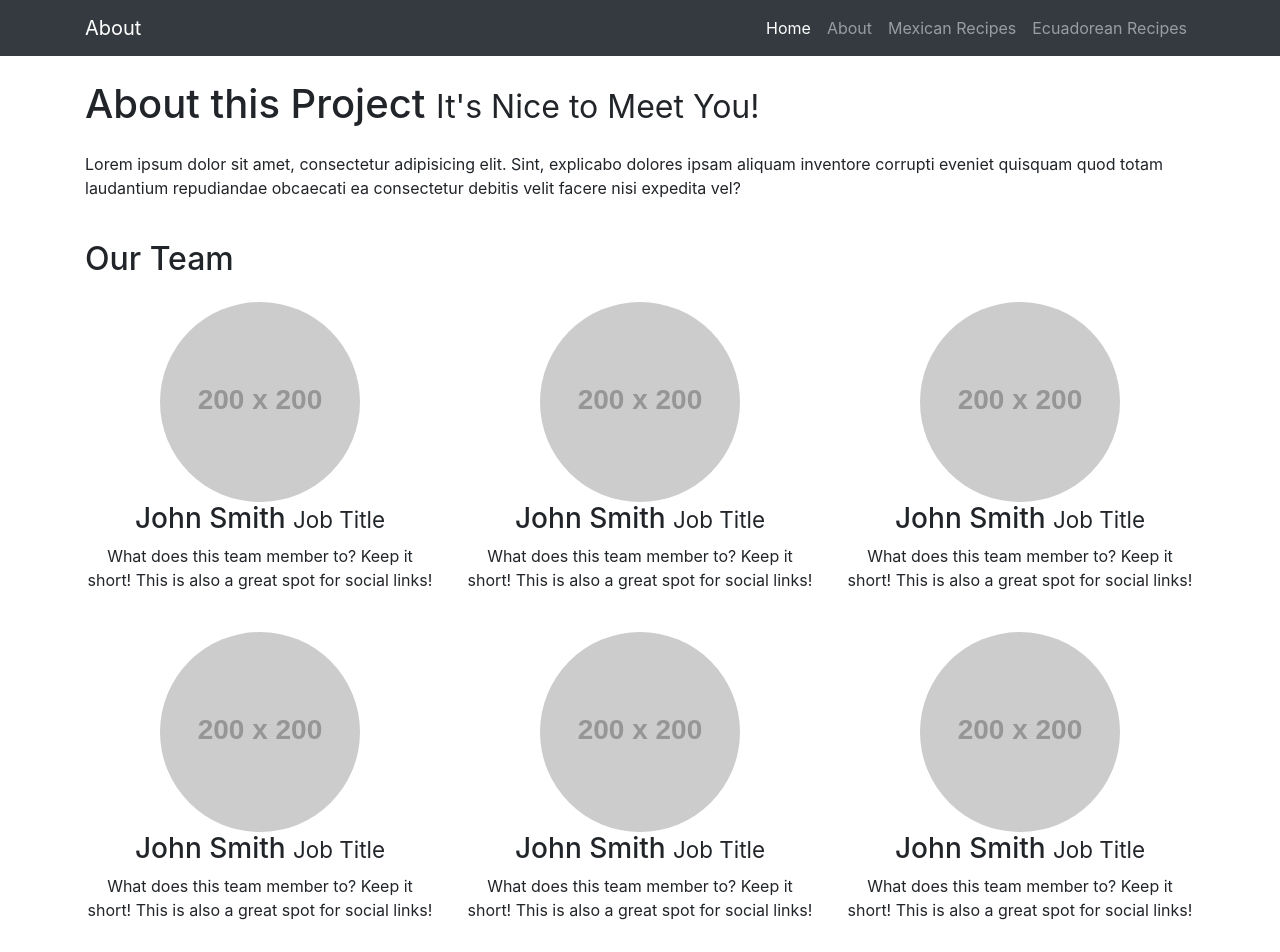
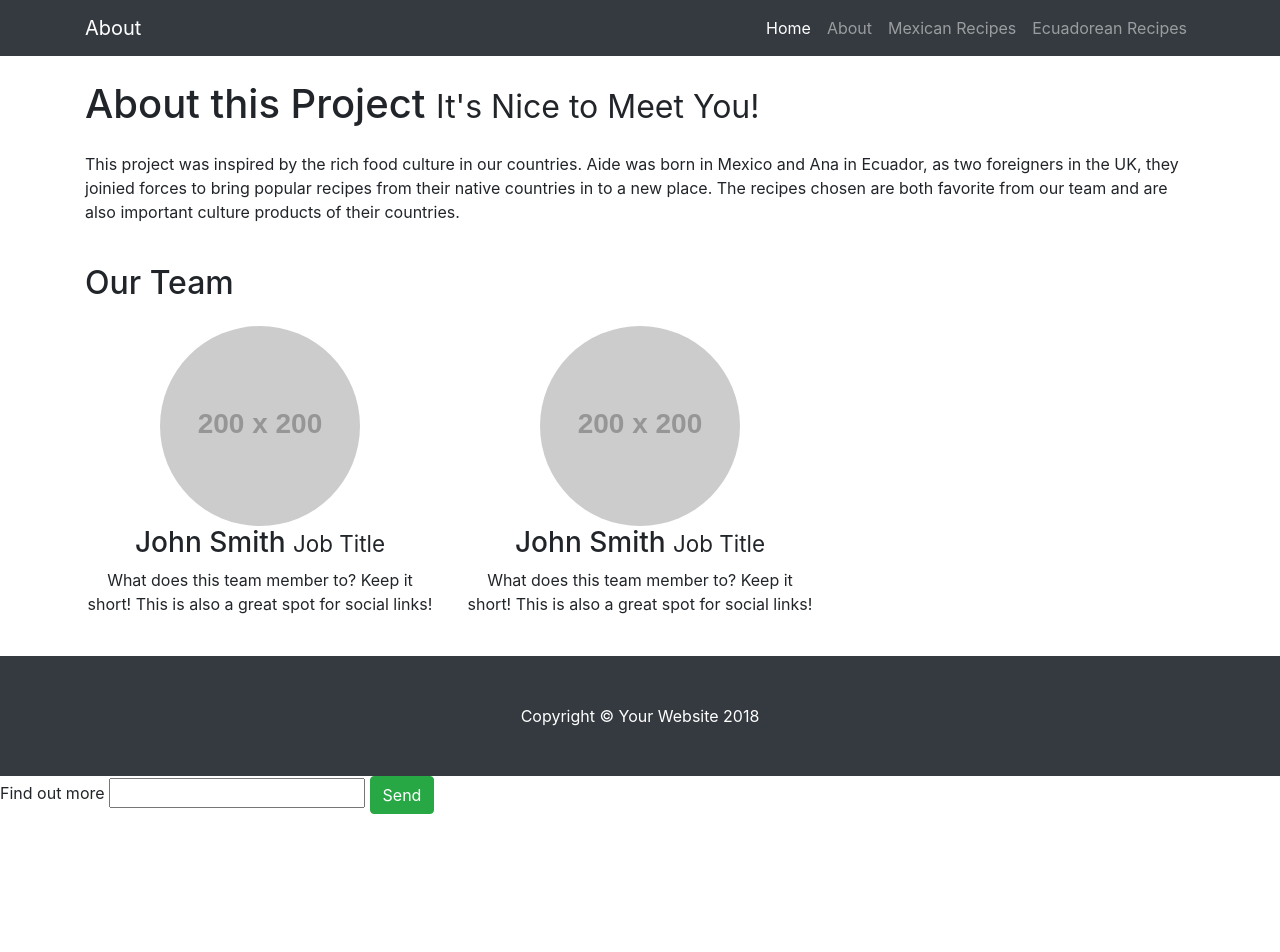
Before and after one commit to Anivinti/Recetas-Ecuador-Mexico, a website: page about.html in a window 1280 px wide. Shown: the top 952 px of the page. After the commit the page ends 814 px from the top, so only its background shows below. Drawn offline with Linux system fonts and the light colour scheme; placeholder pictures from the web are drawn by us.

Commit message:
About v01

```diff
--- a/about.html
+++ b/about.html
@@ -55,7 +55,7 @@
       <h1 class="my-4">About this Project
         <small>It's Nice to Meet You!</small>
       </h1>
-      <p>Lorem ipsum dolor sit amet, consectetur adipisicing elit. Sint, explicabo dolores ipsam aliquam inventore corrupti eveniet quisquam quod totam laudantium repudiandae obcaecati ea consectetur debitis velit facere nisi expedita vel?</p>
+      <p>This project was inspired by the rich food culture in our countries. Aide was born in Mexico and Ana in Ecuador, as two foreigners in the UK, they joinied forces to bring popular recipes from their native countries in to a new place. The recipes chosen are both favorite from our team and are also important culture products of their countries.</p>
 
       <!-- Team Members Row -->
       <div class="row">
@@ -63,6 +63,20 @@
           <h2 class="my-4">Our Team</h2>
         </div>
         <div class="col-lg-4 col-sm-6 text-center mb-4">
+          <img class="rounded-circle img-fluid d-block mx-auto" src="http://placehold.it/200x200" alt="">
+          <h3>John Smith
+            <small>Job Title</small>
+          </h3>
+          <p>What does this team member to? Keep it short! This is also a great spot for social links!</p>
+        </div>
+        <div class="col-lg-4 col-sm-6 text-center mb-4">
+          <img class="rounded-circle img-fluid d-block mx-auto" src="http://placehold.it/200x200" alt="">
+          <h3>John Smith
+            <small>Job Title</small>
+          </h3>
+          <p>What does this team member to? Keep it short! This is also a great spot for social links!</p>
+        </div>
+        <!-- <div class="col-lg-4 col-sm-6 text-center mb-4">
           <img class="rounded-circle img-fluid d-block mx-auto" src="http://placehold.it/200x200" alt="">
           <h3>John Smith
             <small>Job Title</small>
@@ -89,21 +103,7 @@
             <small>Job Title</small>
           </h3>
           <p>What does this team member to? Keep it short! This is also a great spot for social links!</p>
-        </div>
-        <div class="col-lg-4 col-sm-6 text-center mb-4">
-          <img class="rounded-circle img-fluid d-block mx-auto" src="http://placehold.it/200x200" alt="">
-          <h3>John Smith
-            <small>Job Title</small>
-          </h3>
-          <p>What does this team member to? Keep it short! This is also a great spot for social links!</p>
-        </div>
-        <div class="col-lg-4 col-sm-6 text-center mb-4">
-          <img class="rounded-circle img-fluid d-block mx-auto" src="http://placehold.it/200x200" alt="">
-          <h3>John Smith
-            <small>Job Title</small>
-          </h3>
-          <p>What does this team member to? Keep it short! This is also a great spot for social links!</p>
-        </div>
+        </div> -->
       </div>
 
     </div>
```
